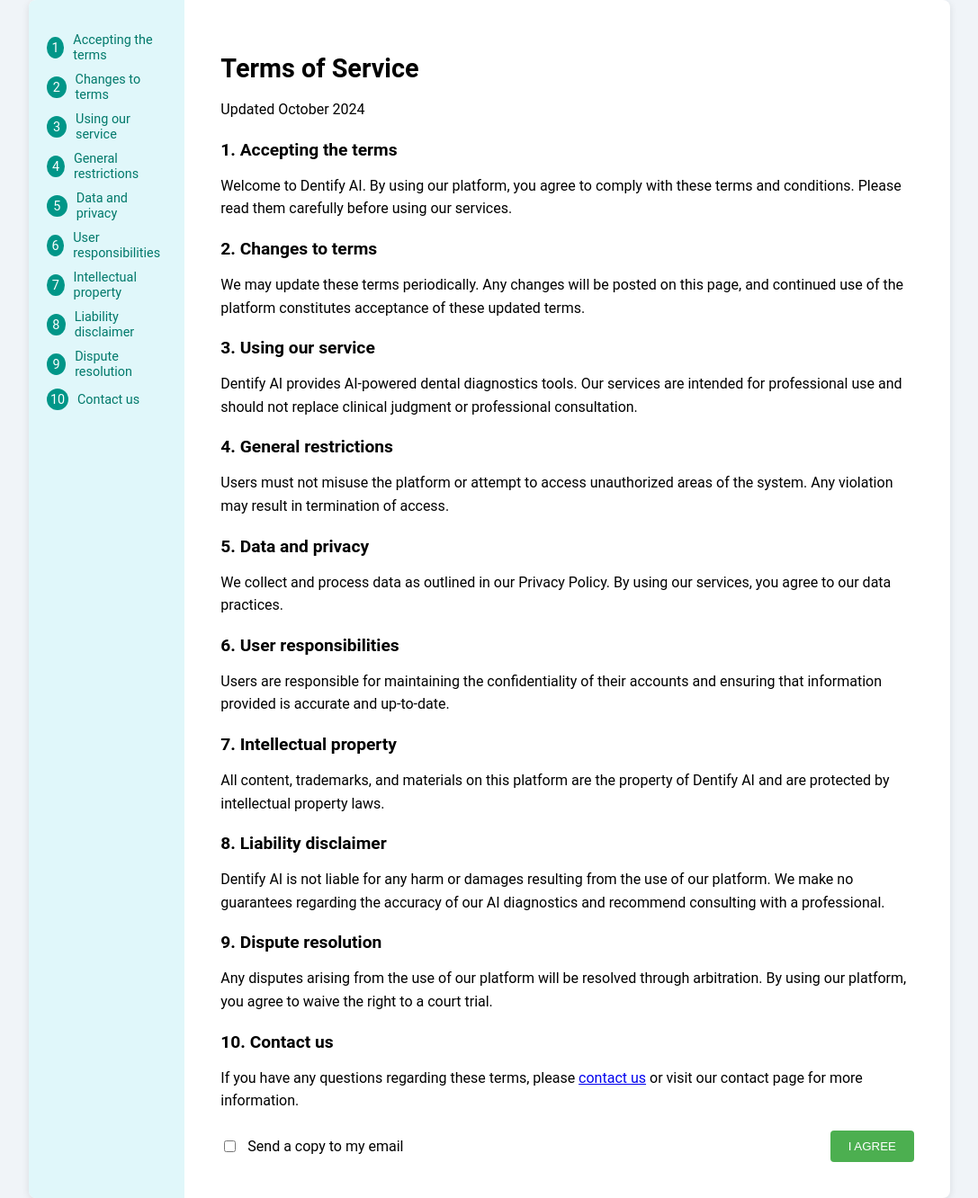
After one commit to Nikhleshshukla123/Dentify-AI, a Django app: page /terms-of-service/ in a window 1280 px wide. The commit adds this page. Shown: the whole page at 90% size, without its empty margins (96-1183 px from the left). Run offline with Django 5.2, Linux system fonts and the light colour scheme.

Commit message:
adding web page for terms and conditon, pravicy policy, and cookie policy

```diff
--- a/dentify_ai/home/admin.py
+++ b/dentify_ai/home/admin.py
@@ -1,6 +1,8 @@
 from django.contrib import admin
 from home.models import Prediction
 from home.models import ContactMessage
+from home.models import Image
 
 admin.site.register(Prediction)
 admin.site.register(ContactMessage)
+admin.site.register(Image)
--- /dev/null
+++ b/dentify_ai/home/templates/home/components/terms_of_service.html
@@ -0,0 +1,150 @@
+<!DOCTYPE html>
+<html lang="en">
+<head>
+    <meta charset="UTF-8">
+    <meta name="viewport" content="width=device-width, initial-scale=1.0">
+    <title>Terms of Service - Dentify AI</title>
+    <style>
+        /* General Styles */
+        body {
+            font-family: 'Roboto', sans-serif;
+            margin: 0;
+            padding: 0;
+            background-color: #f0f4f8;
+            display: flex;
+            justify-content: center;
+            align-items: center;
+            min-height: 100vh;
+        }
+        .container {
+            display: flex;
+            width: 80%;
+            max-width: 1200px;
+            background-color: #ffffff;
+            box-shadow: 0 2px 8px rgba(0, 0, 0, 0.1);
+            border-radius: 8px;
+            overflow: hidden;
+        }
+        /* Sidebar Styles */
+        .sidebar {
+            background-color: #e0f7fa;
+            padding: 20px;
+            width: 250px;
+        }
+        .sidebar ul {
+            list-style: none;
+            padding: 0;
+        }
+        .sidebar li {
+            margin-bottom: 10px;
+            font-size: 0.9rem;
+        }
+        .sidebar li a {
+            text-decoration: none;
+            color: #00796b;
+            display: flex;
+            align-items: center;
+        }
+        .sidebar li a:hover {
+            color: #004d40;
+        }
+        .sidebar li a .step-number {
+            background-color: #009688;
+            color: white;
+            border-radius: 50%;
+            width: 24px;
+            height: 24px;
+            display: flex;
+            justify-content: center;
+            align-items: center;
+            margin-right: 10px;
+        }
+        /* Content Styles */
+        .content {
+            padding: 40px;
+            flex-grow: 1;
+            overflow-y: auto;
+        }
+        .content h1 {
+            font-size: 1.8rem;
+            margin-bottom: 10px;
+        }
+        .content h2 {
+            font-size: 1.2rem;
+            margin-top: 20px;
+            margin-bottom: 10px;
+        }
+        .content p {
+            line-height: 1.6;
+            margin-bottom: 15px;
+        }
+        .content .button-container {
+            margin-top: 20px;
+            display: flex;
+            align-items: center;
+        }
+        .content .checkbox-label {
+            margin-left: 10px;
+        }
+        .content button {
+            margin-left: auto;
+            padding: 10px 20px;
+            background-color: #4caf50;
+            color: white;
+            border: none;
+            border-radius: 4px;
+            cursor: pointer;
+        }
+        .content button:hover {
+            background-color: #388e3c;
+        }
+    </style>
+</head>
+<body>
+    <div class="container">
+        <div class="sidebar">
+            <ul>
+                <li><a href="#"><span class="step-number">1</span> Accepting the terms</a></li>
+                <li><a href="#"><span class="step-number">2</span> Changes to terms</a></li>
+                <li><a href="#"><span class="step-number">3</span> Using our service</a></li>
+                <li><a href="#"><span class="step-number">4</span> General restrictions</a></li>
+                <li><a href="#"><span class="step-number">5</span> Data and privacy</a></li>
+                <li><a href="#"><span class="step-number">6</span> User responsibilities</a></li>
+                <li><a href="#"><span class="step-number">7</span> Intellectual property</a></li>
+                <li><a href="#"><span class="step-number">8</span> Liability disclaimer</a></li>
+                <li><a href="#"><span class="step-number">9</span> Dispute resolution</a></li>
+                <li><a href="#"><span class="step-number">10</span> Contact us</a></li>
+            </ul>
+        </div>
+        <div class="content">
+            <h1>Terms of Service</h1>
+            <p>Updated October 2024</p>
+            <h2>1. Accepting the terms</h2>
+            <p>Welcome to Dentify AI. By using our platform, you agree to comply with these terms and conditions. Please read them carefully before using our services.</p>
+            <h2>2. Changes to terms</h2>
+            <p>We may update these terms periodically. Any changes will be posted on this page, and continued use of the platform constitutes acceptance of these updated terms.</p>
+            <h2>3. Using our service</h2>
+            <p>Dentify AI provides AI-powered dental diagnostics tools. Our services are intended for professional use and should not replace clinical judgment or professional consultation.</p>
+            <h2>4. General restrictions</h2>
+            <p>Users must not misuse the platform or attempt to access unauthorized areas of the system. Any violation may result in termination of access.</p>
+            <h2>5. Data and privacy</h2>
+            <p>We collect and process data as outlined in our Privacy Policy. By using our services, you agree to our data practices.</p>
+            <h2>6. User responsibilities</h2>
+            <p>Users are responsible for maintaining the confidentiality of their accounts and ensuring that information provided is accurate and up-to-date.</p>
+            <h2>7. Intellectual property</h2>
+            <p>All content, trademarks, and materials on this platform are the property of Dentify AI and are protected by intellectual property laws.</p>
+            <h2>8. Liability disclaimer</h2>
+            <p>Dentify AI is not liable for any harm or damages resulting from the use of our platform. We make no guarantees regarding the accuracy of our AI diagnostics and recommend consulting with a professional.</p>
+            <h2>9. Dispute resolution</h2>
+            <p>Any disputes arising from the use of our platform will be resolved through arbitration. By using our platform, you agree to waive the right to a court trial.</p>
+            <h2>10. Contact us</h2>
+            <p>If you have any questions regarding these terms, please <a href="mailto:info@dentifyai.com">contact us</a> or visit our contact page for more information.</p>
+            <div class="button-container">
+                <input type="checkbox" id="copy-email" name="copy-email">
+                <label for="copy-email" class="checkbox-label">Send a copy to my email</label>
+                <button>I AGREE</button>
+            </div>
+        </div>
+    </div>
+</body>
+</html>
--- a/dentify_ai/home/urls.py
+++ b/dentify_ai/home/urls.py
@@ -8,4 +8,7 @@
     path("profile/", views.profile, name="profile"),
     path("", views.landingpage, name="landingpage"),
     path("contact/", views.contact_view, name="contact_page"),
+    path('terms-of-service/', views.terms_of_service, name='terms_of_service'),
+    path('privacy-policy/', views.privacy_policy, name='privacy_policy'),
+    path('cookie-policy/', views.cookie_policy, name='cookie_policy'),
 ]
--- a/dentify_ai/home/views.py
+++ b/dentify_ai/home/views.py
@@ -108,3 +108,16 @@
 def dashboard(request):
     history = Image.objects.filter(user=request.user).order_by('-uploaded_at')[:10]
     return render(request, 'home/dashboard.html', context={'history': history})
+
+# terms of service view
+
+def terms_of_service(request):
+    return render(request, 'home/components/terms_of_service.html')
+
+# privacy policy view
+def privacy_policy(request):
+    return render(request, 'home/components/privacy_policy.html')
+
+# cookie policy view
+def cookie_policy(request):
+    return render(request, 'home/components/cookie_policy.html')
```
Also changed, not shown: dentify_ai/home/templates/home/components/cookie_policy.html (added, +157 -0 lines), dentify_ai/home/templates/home/components/footer.html (+26 -21 lines), dentify_ai/home/templates/home/components/privacy_policy.html (added, +173 -0 lines), dentify_ai/accounts/migrations/0001_initial.py (added), dentify_ai/home/migrations/0001_initial.py (added), dentify_ai/home/templates/home/components/fileupload/Cropper.html (line endings or trailing spaces).
